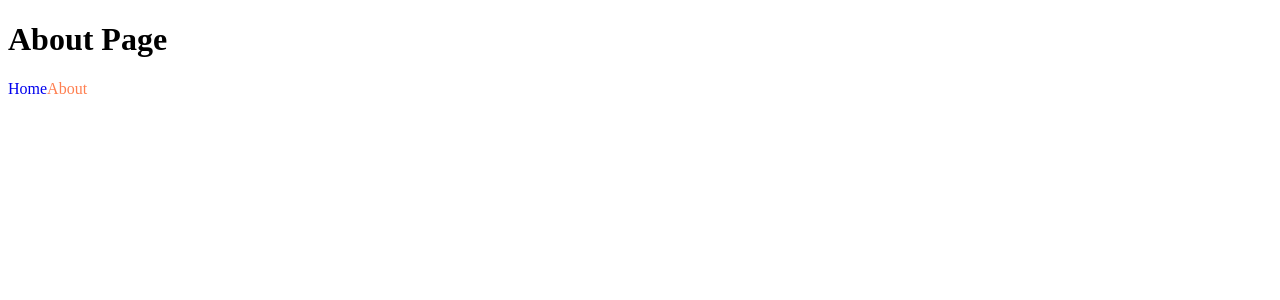
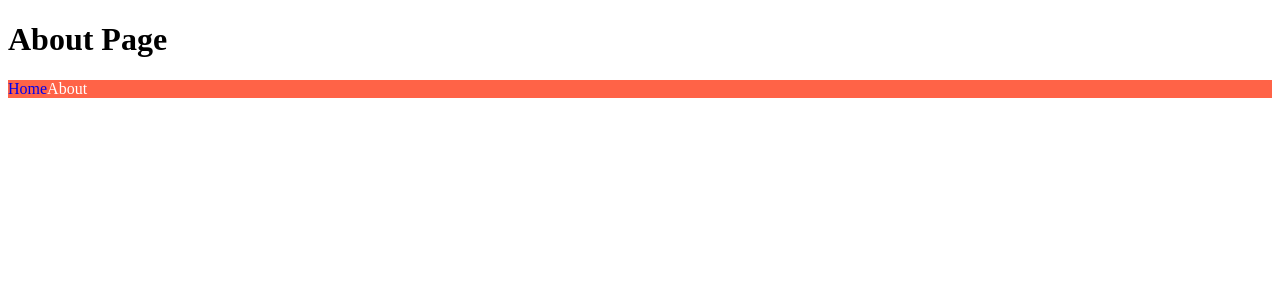
Before and after one commit to goawmfhfl/nextJS_Toyproject, a Next.js app in the folder nextjs-intro/: page /about in a window 1280 px wide. Shown: the top 300 px of the page. Built offline with nearby package versions, Linux system fonts and the light colour scheme.

Commit message:
Add: useJSXCSS

```diff
--- a/nextjs-intro/components/Navbar.js
+++ b/nextjs-intro/components/Navbar.js
@@ -1,31 +1,28 @@
 import React from "react";
 import Link from "next/link";
 import { useRouter } from "next/router";
-import styles from "./Navbar.module.css";
 
 const Navbar = () => {
   const router = useRouter();
   return (
     <nav>
       <Link href="/">
-        <a
-          className={`${styles.link} ${
-            router.pathname === "/" ? styles.active : ""
-          }`}
-        >
-          Home
-        </a>
+        <a className={router.pathname === "/" ? "active" : ""}>Home</a>
       </Link>
       <Link href="/about">
-        <a
-          className={[
-            styles.link,
-            router.pathname === "/about" ? styles.active : "",
-          ].join(" ")}
-        >
-          About
-        </a>
+        <a className={router.pathname === "/about" ? "active" : ""}>About</a>
       </Link>
+      <style jsx>{`
+        nav {
+          background-color: tomato;
+        }
+        a {
+          text-decoration: none;
+        }
+        .active {
+          color: white;
+        }
+      `}</style>
     </nav>
   );
 };
--- a/nextjs-intro/components/Navbar.module.css
+++ /dev/null
@@ -1,12 +0,0 @@
-.link {
-  text-decoration: none;
-}
-.nav {
-  display: flex;
-  justify-content: space-between;
-  background-color: cornflowerblue;
-}
-
-.active {
-  color: coral;
-}
```
Also changed, not shown: 1 other file (tests, documents, lock files or other folders).
